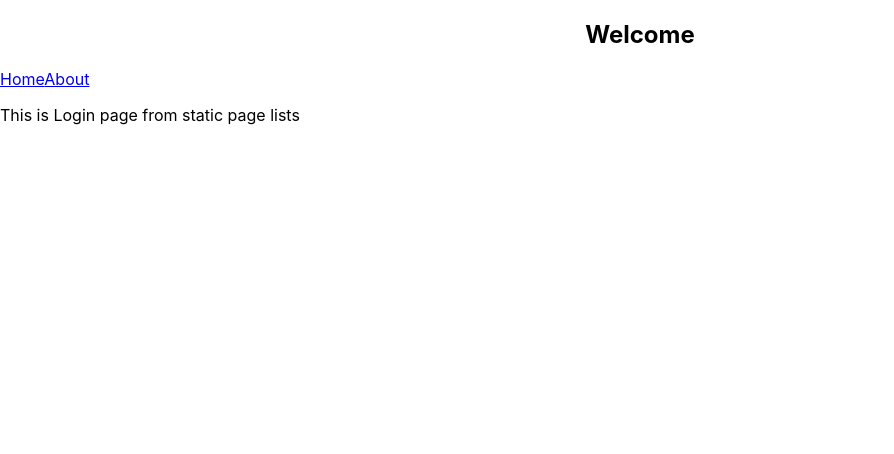
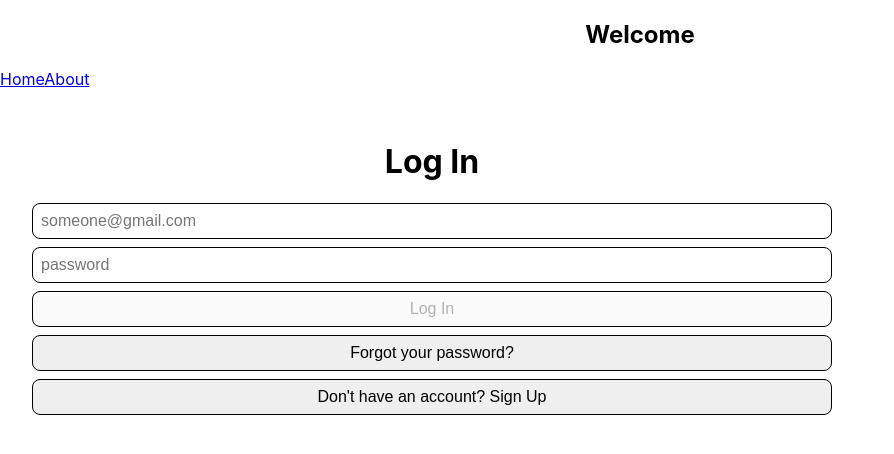
Before and after one commit to coderinsider/react-authentication-app, a React (Create React App) app in the folder public/: page /login in a window 1280 px wide. Shown: the top 454 px of the page, without its empty margins (0-894 px from the left). Built offline with nearby package versions, Linux system fonts and the light colour scheme.

Commit message:
Adding Login components

```diff
--- a/public/src/RoutesComponent.js
+++ b/public/src/RoutesComponent.js
@@ -3,6 +3,7 @@ import {
    Route
 } from "react-router-dom";
 import UserInfoMain from './components/pages/userinfo/UserInfoMain';
+import LoginPanel from './components/pages/LoginPanel';
 import {
    HomePage, LoginPage,
    UserListsPage, EachUserId, UserNewPage
@@ -12,7 +13,7 @@ export const RoutesComponent = () => {
       <Routes>
          <Route path="userinfo" element={<UserInfoMain />} />
          <Route index element={<HomePage />} />
-         <Route path="login" element={<LoginPage />} />
+         <Route path="login" element={<LoginPanel />} />
          <Route path="user" element={<UserListsPage />} />
          <Route path="user/:userId" element={<EachUserId />} />
          <Route path="user/new" element={<UserNewPage />} />
--- /dev/null
+++ b/public/src/components/pages/LoginPanel.js
@@ -0,0 +1,52 @@
+import { useState } from 'react';
+import { useNavigate } from 'react-router-dom';
+const LoginPanel = () => {
+	const [errorMessage, setErrorMessage] = useState("");
+	const [email, setEmail] = useState("");
+	const [password, setPassword] = useState("");
+	const navigate = useNavigate();
+	const onLoginClicked = () => {
+		alert(`login`);
+	}
+
+	const onForgotPasswordClicked = () => {
+		alert('forgot password');
+		navigate('/reset-password');
+	}
+
+	const onSignUpClicked = () => {
+		alert('signup clicked');
+		navigate('/sign-in');
+	}
+	return (
+		<div className="content-container">
+			<h1>Log In</h1>
+			{ errorMessage && <div className="fail">{errorMessage}</div>}
+			<input
+				value={email}
+				type="text"
+				placeholder="someone@gmail.com"
+				onChange={(e) => {
+					setEmail(e.target.value);
+				}}
+			/>
+
+			<input
+				onChange={(e) => {
+					setPassword(e.target.value);
+				}}
+				value={password}
+				type="password"
+				placeholder="password"
+			/>
+
+			<button
+				disabled={!email || !password}
+				onClick={onLoginClicked}>Log In</button>
+			<button onClick={onForgotPasswordClicked}>Forgot your password?</button>
+			<button onClick={onSignUpClicked}>Don't have an account? Sign Up</button>
+		</div>
+	);
+}
+
+export default LoginPanel;
```
